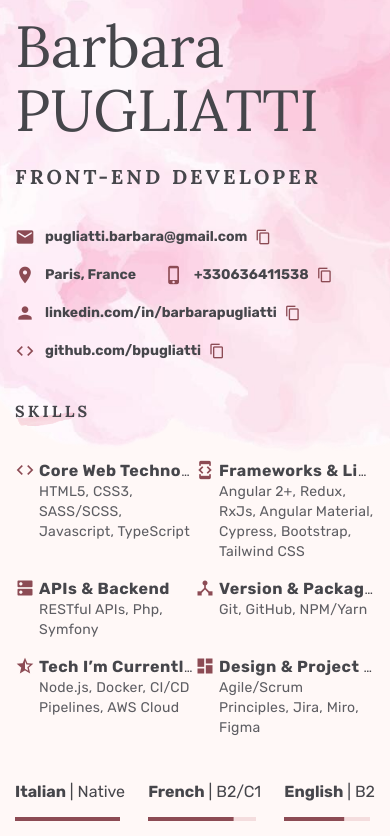
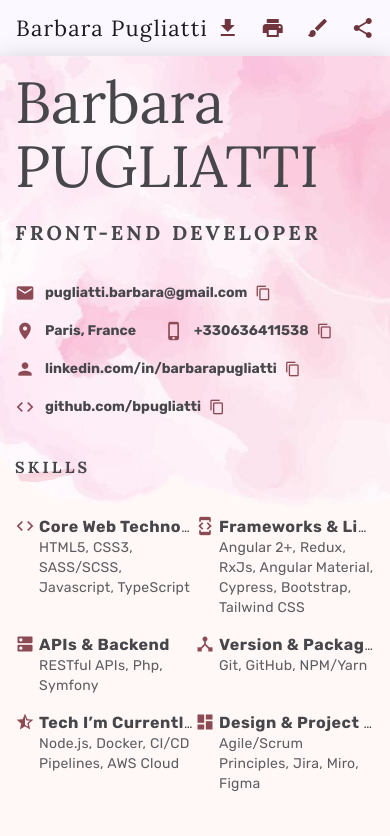
Before and after one commit to bpugliatti/personal-website, an Angular app: page /home in a window 390 px wide. Shown: the top 836 px of the page. Built offline with nearby package versions, Linux system fonts and the light colour scheme.

Commit message:
feat: define a navigation toolbar full responsive
name is a place older for future language switch

```diff
--- /dev/null
+++ b/src/app/components/head-toolbar/head-toolbar.component.html
@@ -0,0 +1,33 @@
+<mat-toolbar>
+  <span>Barbara Pugliatti</span>
+  <span class="toolbar-spacer">
+    <button
+      mat-icon-button
+      class="toolbar-icon favorite-icon"
+      aria-label="toolbar icon-button with heart icon"
+    >
+      <mat-icon>download</mat-icon>
+    </button>
+    <button
+      mat-icon-button
+      class="toolbar-icon"
+      aria-label="toolbar icon-button with share icon"
+    >
+      <mat-icon>print</mat-icon>
+    </button>
+    <button
+      mat-icon-button
+      class="toolbar-icon"
+      aria-label="toolbar icon-button with share icon"
+    >
+      <mat-icon>brush</mat-icon>
+    </button>
+    <button
+      mat-icon-button
+      class="toolbar-icon"
+      aria-label="toolbar icon-button with share icon"
+    >
+      <mat-icon>share</mat-icon>
+    </button>
+  </span>
+</mat-toolbar>
--- /dev/null
+++ b/src/app/components/head-toolbar/head-toolbar.component.scss
@@ -0,0 +1,22 @@
+@use "../../../styles/theme-colors" as custom-theme;
+
+mat-toolbar {
+  display: flex;
+  flex-direction: row;
+  justify-content: space-between;
+}
+
+button {
+  margin-right: 5px;
+}
+
+mat-icon {
+  color: custom-theme.get-primary(30) !important;
+  transition: 0.5s;
+}
+
+span {
+  font-family: Lora, Rubik, Roboto, sans-serif;
+  margin: 0px;
+  letter-spacing: 1.22px;
+}
--- a/src/app/components/resume-container/resume-container.component.html
+++ b/src/app/components/resume-container/resume-container.component.html
@@ -1,3 +1,5 @@
+<app-head-toolbar></app-head-toolbar>
+
 <div class="container">
   <header>
     <app-header [infos]="resume.header"> </app-header>
--- a/src/app/components/resume-container/resume-container.component.scss
+++ b/src/app/components/resume-container/resume-container.component.scss
@@ -6,7 +6,7 @@
   flex-direction: column;
   padding: 72px;
   max-width: 1200px;
-  margin: 0 auto;
+  margin: 50px auto;
   background: custom-theme.get-primary(98)
     url("../../../../public/illus/watercolor-angle-top.png") no-repeat;
   background-position: -150px -250px;
@@ -55,8 +55,16 @@ header {
   padding: 0 20px;
 }
 
+@media screen and (max-width: 1350px) {
+  .container {
+    margin: 0px auto;
+  }
+}
+
 @media screen and (max-width: 1000px) {
   .container {
+    margin: 0px auto;
+
     .content-container {
       flex-direction: column-reverse;
 
@@ -109,6 +117,7 @@ header {
 @media screen and (max-width: 750px) {
   .container {
     padding: 15px;
+    margin: 0px auto;
 
     .content-container,
     aside,
--- a/src/app/components/resume-container/resume-container.component.ts
+++ b/src/app/components/resume-container/resume-container.component.ts
@@ -5,11 +5,13 @@ import { LangugeProficiencyComponent } from '../languge-proficiency/languge-prof
 import { SkillComponent } from '../skill/skill.component';
 import { ExperienceComponent } from '../experience/experience.component';
 import { CV_INFO } from '../../core/constants/cv-info.constant';
+import { HeadToolbarComponent } from '../head-toolbar/head-toolbar.component';
 
 @Component({
   selector: 'app-resume-container',
   imports: [
     HeaderComponent,
+    HeadToolbarComponent,
     ContactItemComponent,
     SkillComponent,
     LangugeProficiencyComponent,
```
Also changed, not shown: src/app/components/head-toolbar/head-toolbar.component.ts (added, +12 -0 lines), 1 other file (tests, documents, lock files or other folders).
